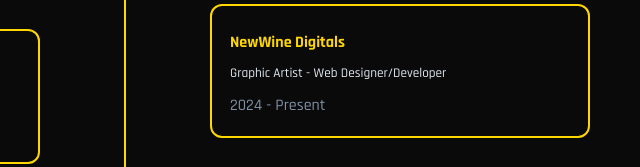
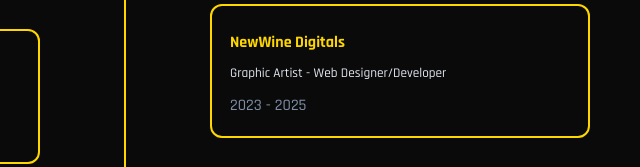
Before and after one commit to russellreyes/russellreyes, a plain HTML site: page index.html in a window 1280 px wide. Shown: the part 2351-2518 px from the top of the page, 640-1280 px from the left. Drawn offline with Linux system fonts and the light colour scheme.

Commit message:
Update index.html

```diff
--- a/index.html
+++ b/index.html
@@ -179,7 +179,7 @@
                                 <div class="timeline-item">
                                     <h4>NewWine Digitals</h4>
                                     <h5>Graphic Artist - Web Designer/Developer</h5>
-                                    <p>2024 - Present</p>
+                                    <p>2023 - 2025</p>
                                 </div>
                                 <div class="timeline-item">
                                     <h4>Graphic Artist - Editor</h4>
```
